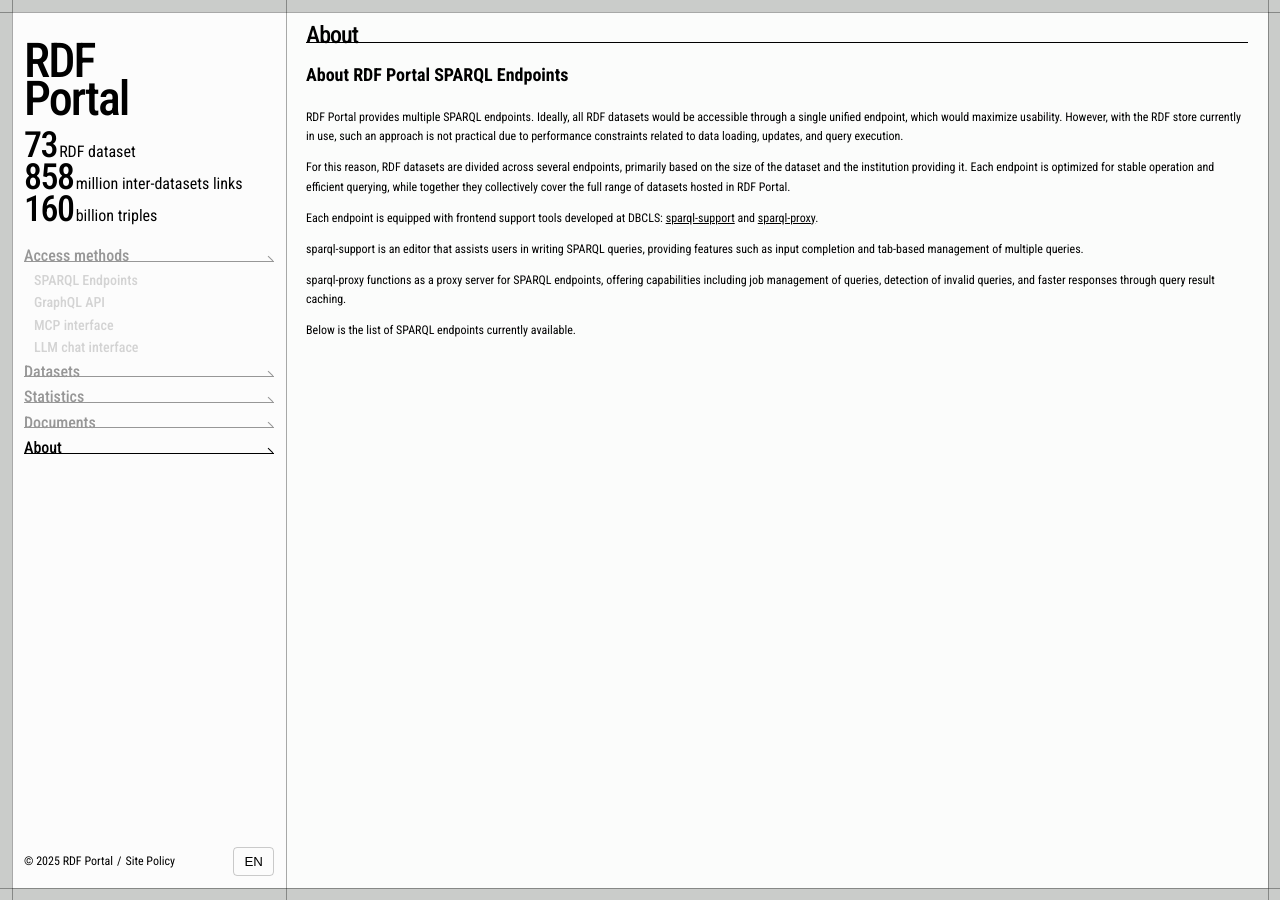
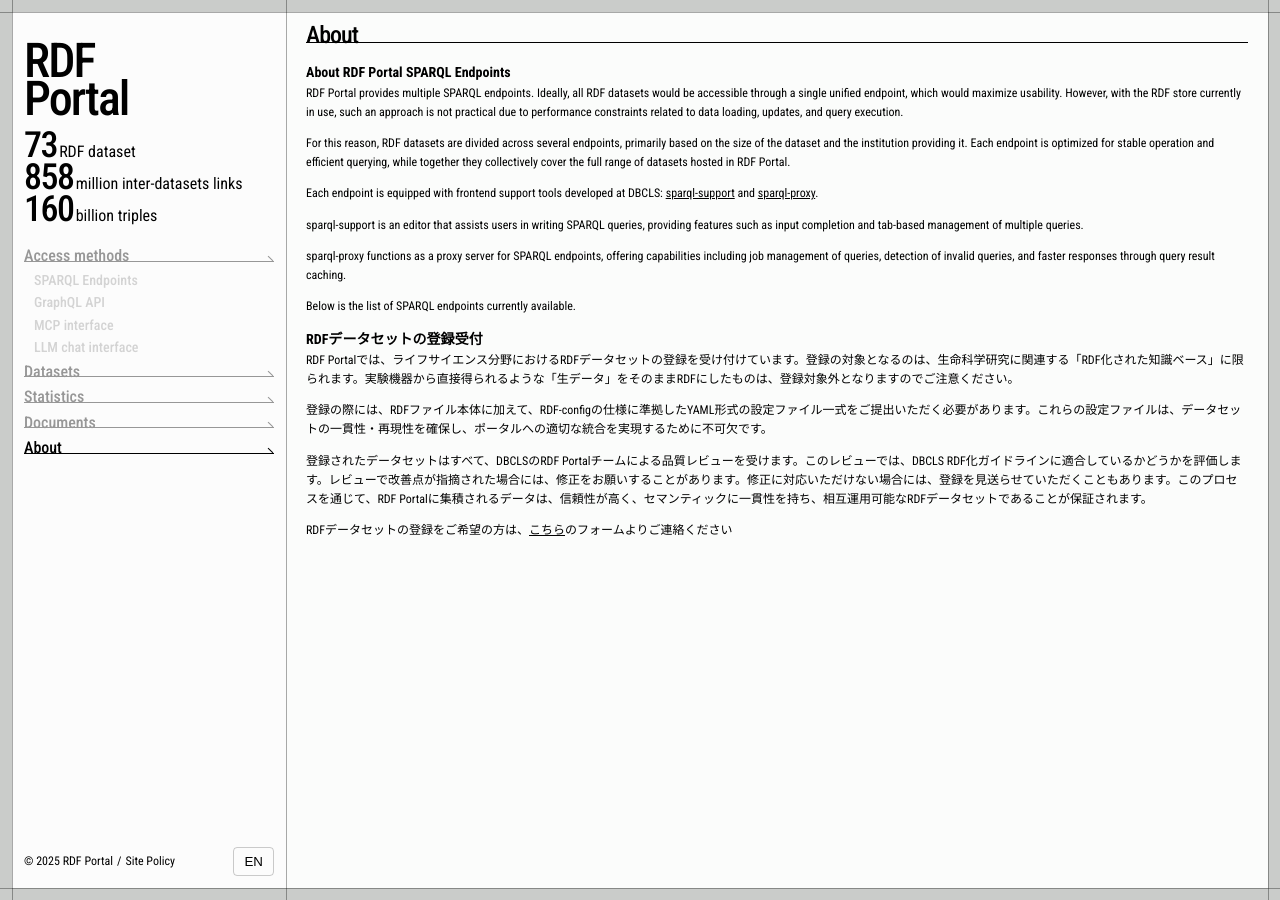
Before and after one commit to rdfportal/website, a Jekyll site: the page built from about.html, in a window 1280 px wide. Built offline with Jekyll 4.4.1, drawn with Linux system fonts in a browser that asks for light colours.

Commit message:
add japanese text in about.html

```diff
--- a/_sass/object/project/_CommonPageView.sass
+++ b/_sass/object/project/_CommonPageView.sass
@@ -46,5 +46,6 @@
           rotate: -45deg
 
   > .content
-    > h2, > p
-      margin-bottom: 1em
+    > article
+      > h2, > p
+        margin-bottom: 1em
--- /dev/null
+++ b/about.html
@@ -0,0 +1,51 @@
+---
+layout: page
+title: About
+pageId: about
+description: RDFポータルサイトについて
+permalink: /about/
+---
+
+<article lang="en">
+
+  <h3>About RDF Portal SPARQL Endpoints</h3>
+
+  <p>RDF Portal provides multiple SPARQL endpoints. Ideally, all RDF datasets would be accessible through a single
+    unified endpoint, which would maximize usability. However, with the RDF store currently in use, such an approach is
+    not practical due to performance constraints related to data loading, updates, and query execution.</p>
+
+  <p>For this reason, RDF datasets are divided across several endpoints, primarily based on the size of the dataset and
+    the institution providing it. Each endpoint is optimized for stable operation and efficient querying, while together
+    they collectively cover the full range of datasets hosted in RDF Portal.</p>
+
+  <p>Each endpoint is equipped with frontend support tools developed at DBCLS: <a
+      href="https://github.com/moriya-dbcls/sparql-support" target="_blank">sparql-support</a> and <a
+      href="https://github.com/dbcls/sparql-proxy" target="_blank">sparql-proxy</a>.</p>
+
+  <p>sparql-support is an editor that assists users in writing SPARQL queries, providing features such as input
+    completion and tab-based management of multiple queries.</p>
+
+  <p>sparql-proxy functions as a proxy server for SPARQL endpoints, offering capabilities including job management of
+    queries, detection of invalid queries, and faster responses through query result caching.</p>
+
+  <p>Below is the list of SPARQL endpoints currently available.</p>
+
+</article>
+
+<article lang="ja">
+
+  <h3>RDFデータセットの登録受付</h3>
+
+  <p>RDF
+    Portalでは、ライフサイエンス分野におけるRDFデータセットの登録を受け付けています。登録の対象となるのは、生命科学研究に関連する「RDF化された知識ベース」に限られます。実験機器から直接得られるような「生データ」をそのままRDFにしたものは、登録対象外となりますのでご注意ください。
+  </p>
+
+  <p>
+    登録の際には、RDFファイル本体に加えて、RDF-configの仕様に準拠したYAML形式の設定ファイル一式をご提出いただく必要があります。これらの設定ファイルは、データセットの一貫性・再現性を確保し、ポータルへの適切な統合を実現するために不可欠です。
+  </p>
+
+  <p>登録されたデータセットはすべて、DBCLSのRDF Portalチームによる品質レビューを受けます。このレビューでは、DBCLS
+    RDF化ガイドラインに適合しているかどうかを評価します。レビューで改善点が指摘された場合には、修正をお願いすることがあります。修正に対応いただけない場合には、登録を見送らせていただくこともあります。このプロセスを通じて、RDF
+    Portalに集積されるデータは、信頼性が高く、セマンティックに一貫性を持ち、相互運用可能なRDFデータセットであることが保証されます。</p>
+
+  <p>RDFデータセットの登録をご希望の方は、<a href="https://dbcls.rois.ac.jp/contact.html">こちら</a>のフォームよりご連絡ください</p>
--- a/about.md
+++ /dev/null
@@ -1,27 +0,0 @@
----
-layout: page
-title: About
-pageId: about
-description: RDFポータルサイトについて
-permalink: /about/
----
-
-## About RDF Portal SPARQL Endpoints
-
-RDF Portal provides multiple SPARQL endpoints. Ideally, all RDF datasets would be accessible through a single unified endpoint, which would maximize usability. However, with the RDF store currently in use, such an approach is not practical due to performance constraints related to data loading, updates, and query execution.
-
-
-For this reason, RDF datasets are divided across several endpoints, primarily based on the size of the dataset and the institution providing it. Each endpoint is optimized for stable operation and efficient querying, while together they collectively cover the full range of datasets hosted in RDF Portal.
-
-
-Each endpoint is equipped with frontend support tools developed at DBCLS: [sparql-support](https://github.com/moriya-dbcls/sparql-support)
- and [sparql-proxy](https://github.com/dbcls/sparql-proxy).
-
-
-sparql-support is an editor that assists users in writing SPARQL queries, providing features such as input completion and tab-based management of multiple queries.
-
-
-sparql-proxy functions as a proxy server for SPARQL endpoints, offering capabilities including job management of queries, detection of invalid queries, and faster responses through query result caching.
-
-
-Below is the list of SPARQL endpoints currently available.
```
